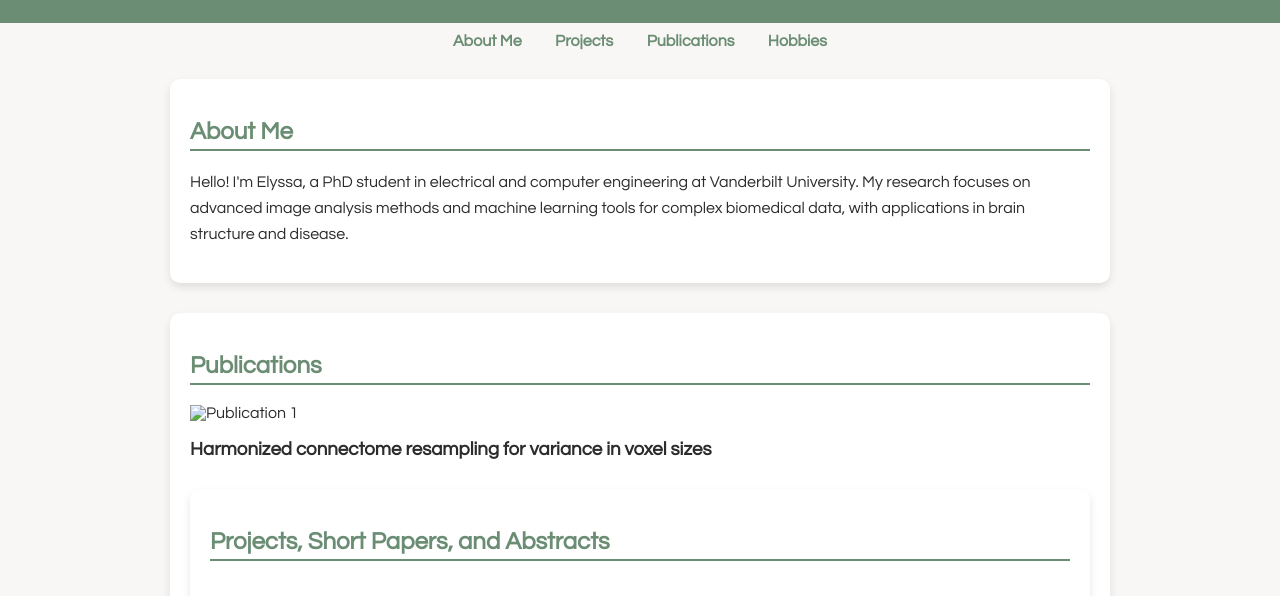
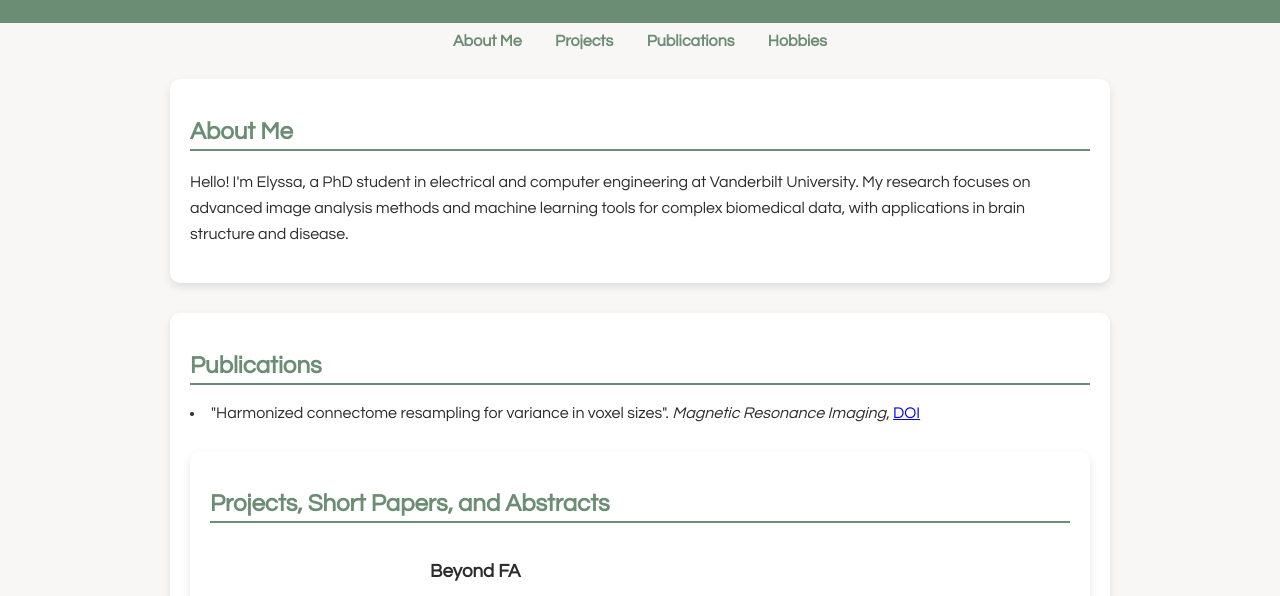
Before and after one commit to ElyssaMcMaster/ElyssaMcMaster.github.io, a plain HTML site: page index.html in a window 1280 px wide. Shown: the part 154-750 px from the top of the page. Drawn offline with Linux system fonts and the light colour scheme.

Commit message:
Update index.html

```diff
--- a/index.html
+++ b/index.html
@@ -125,11 +125,9 @@
 <section id="publications">
   <h2>Publications</h2>
 
-  <div class="publication">
-    <img src="Image1.jpg" alt="Publication 1">
-    <div class="publication-text">
-      <h3>Harmonized connectome resampling for variance in voxel sizes</h3>
-      <p></p>
+  <div class="project">
+    <div class="project-text">
+     <li>"Harmonized connectome resampling for variance in voxel sizes". <i>Magnetic Resonance Imaging</i>, <a href="doi: 10.1016/j.mri.2025.1104024">DOI</a></li>
     </div>
   </div>
 
```
